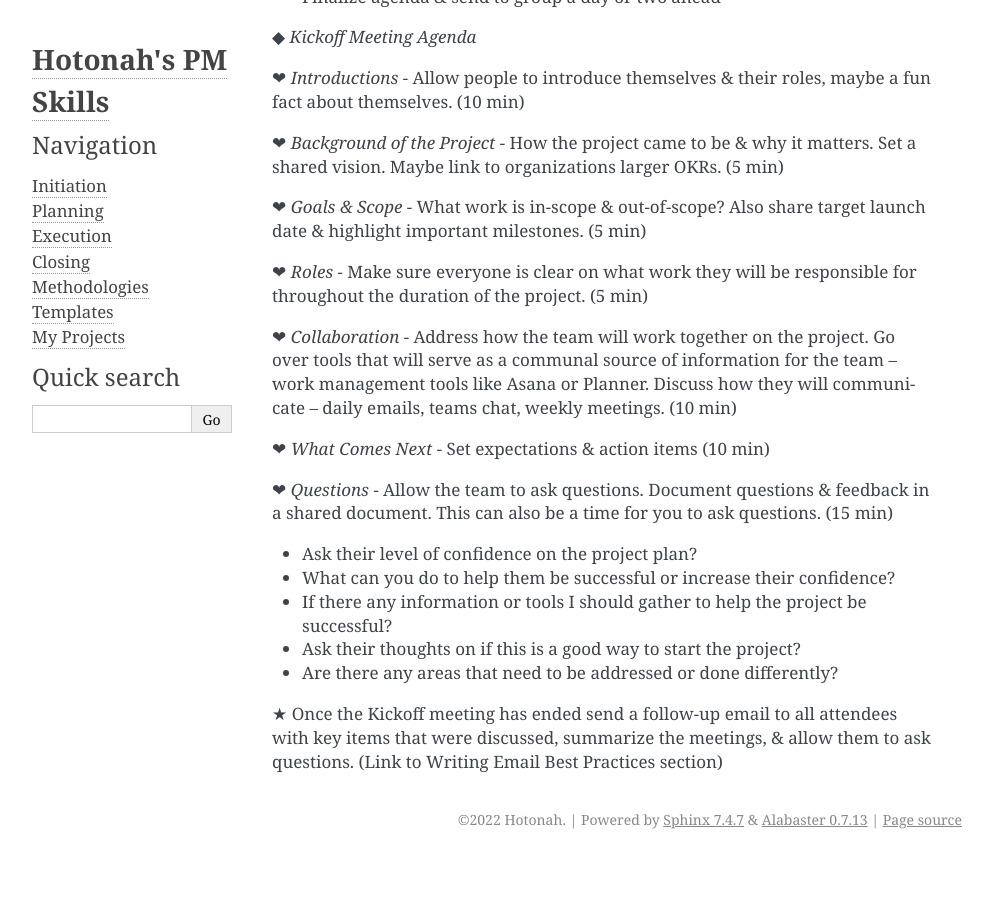
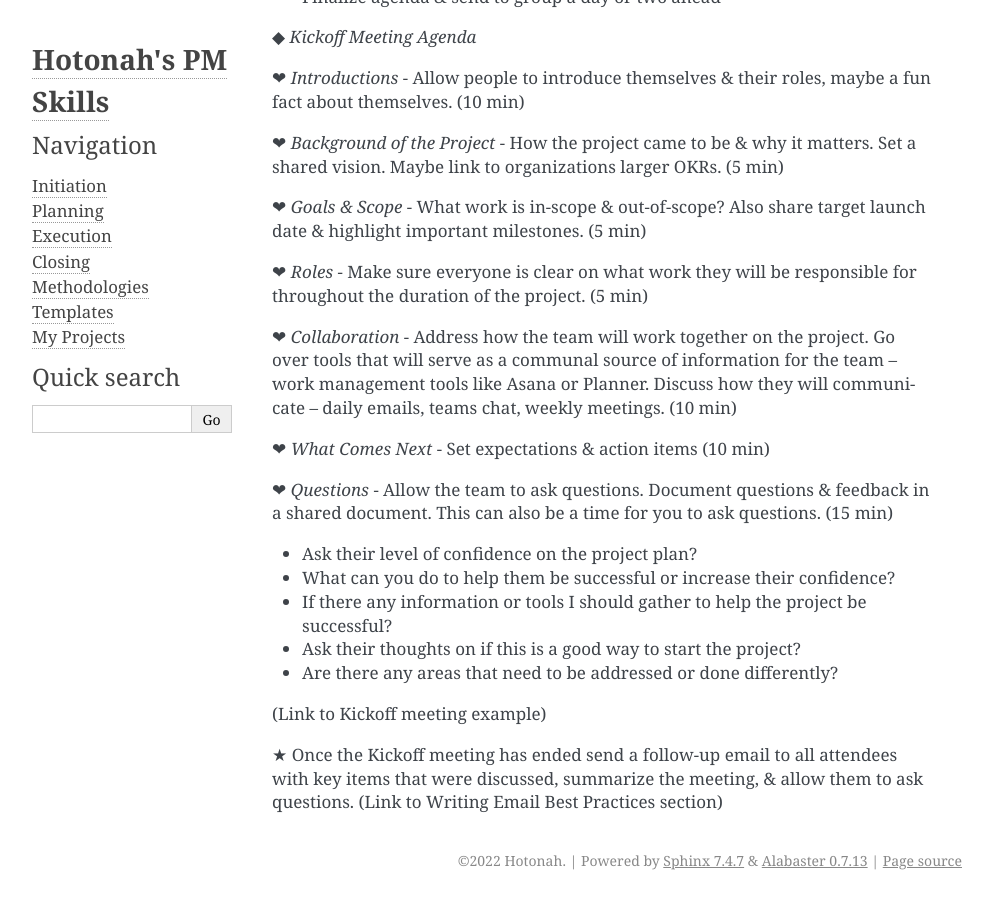
Before and after one commit to Hotonah/hotonah.github.io, a Sphinx documentation site: the page built from source/planning.txt, in a window 1280 px wide and 900 px high, scrolled down 8627 px. Shown: the whole window, without its empty margins (148-1141 px from the left). Built offline with Sphinx 7.4.7, drawn with Linux system fonts in a browser that asks for light colours; before the commit the page ends 9486 px from its top, so only the background shows below that.

Commit message:
Update planning.txt

```diff
--- a/source/planning.txt
+++ b/source/planning.txt
@@ -275,5 +275,7 @@ Kickoff Meeting!
 * Ask their thoughts on if this is a good way to start the project?
 * Are there any areas that need to be addressed or done differently?
 
-★ Once the Kickoff meeting has ended send a follow-up email to all attendees with key items that were discussed, summarize the meetings, & allow them to ask questions.
+(Link to Kickoff meeting example)
+
+★ Once the Kickoff meeting has ended send a follow-up email to all attendees with key items that were discussed, summarize the meeting, & allow them to ask questions.
 (Link to Writing Email Best Practices section)
```
